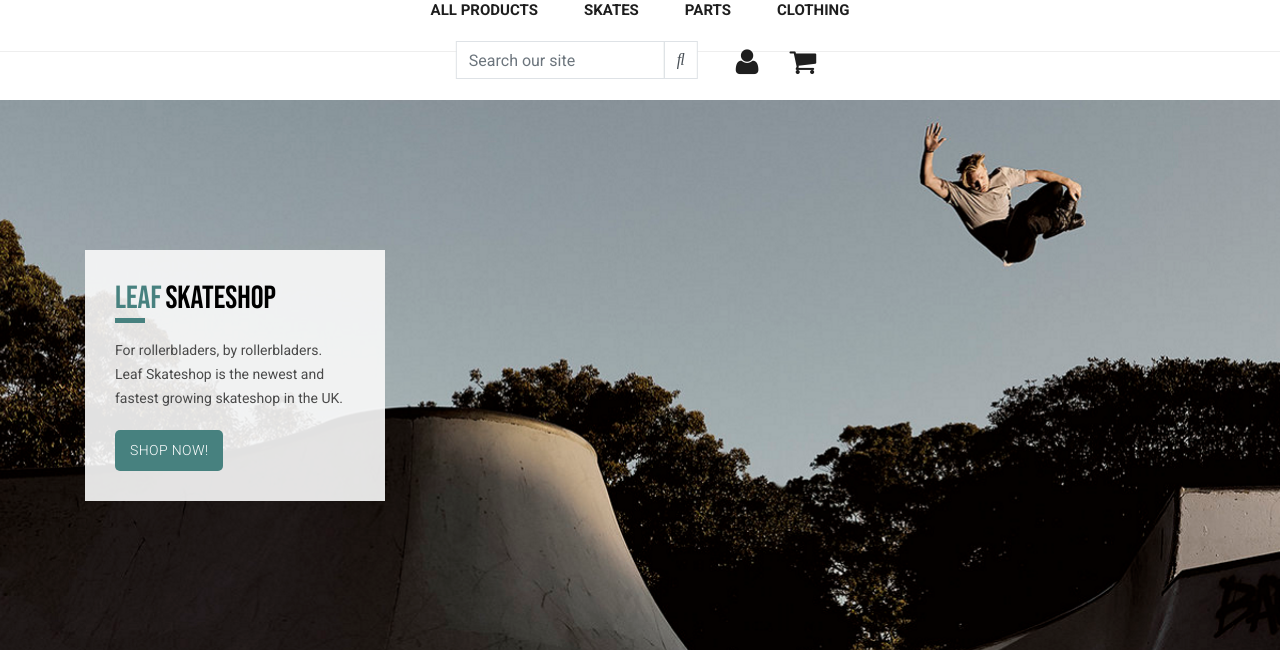
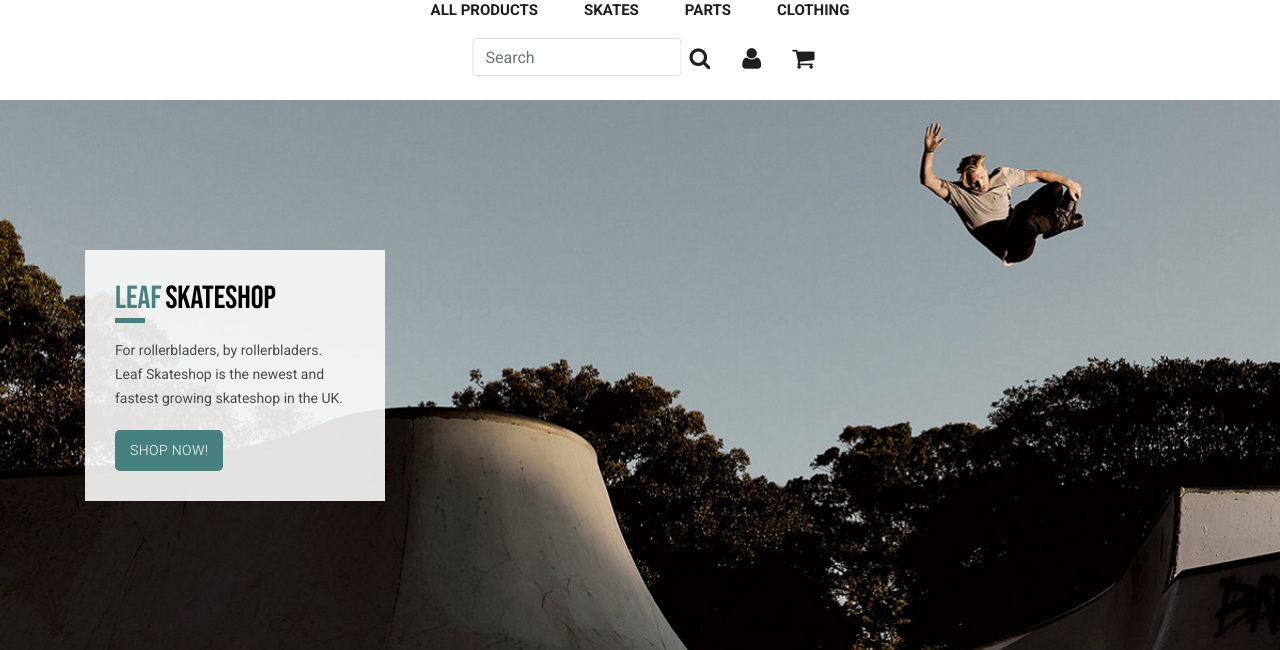
Before and after one commit to CMecrow/CM-Project-5, a Django app: page / in a window 1280 px wide. Shown: the part 114-764 px from the top of the page. Run offline with Django 3.2, Linux system fonts and the light colour scheme; some libraries are stand-ins or nearby versions.

Commit message:
Rearange lower nav with search, user and cart icons

```diff
--- a/static/css/style.css
+++ b/static/css/style.css
@@ -27,11 +27,19 @@
     text-decoration: none;
 }
 
+#search-container {
+    bottom: 3px;
+}
+
+#search-bar, #user-item, #cart-item {
+    margin-right: 0;
+}
+
 #user-icon, #cart-icon {
     display: inline;
-    font-size: 1.8rem;
+    font-size: 1.5rem;
 }
 
-#user-item {
-    margin-right: 0;
+.fa-search {
+    font-size: 1.4rem
 }
--- a/static/css/tooplate-main.css
+++ b/static/css/tooplate-main.css
@@ -104,8 +104,6 @@
 }
 .navbar:after {
 	width: 100%;
-	height: 1px;
-	background-color: #eee;
 	content: '';
 	position: absolute;
 	left: 0;
--- a/templates/base.html
+++ b/templates/base.html
@@ -89,12 +89,12 @@
                 <ul class="navbar-nav">
                     <li class="nav-item" id="search-bar">
                         <form method="GET" action="">
-                            <div class="input-group w-100">
-                                <input class="form-control border border-black rounded-0" type="text" name="q" placeholder="Search our site">
-                                <div class="input-group-append">
-                                    <button class="form-control btn btn-black border border-black rounded-0" type="submit">
+                            <div class="input-group w-100" id="search-container">
+                                <input class="form-control border border-black rounded" id="search-bar" type="text" name="q" placeholder="Search">
+                                <div class="input-group-append" id="search-icon">
+                                    <button class="form-control btn btn-black rounded nav-link" type="submit">
                                         <span class="icon">
-                                            <i class="fas fa-search"></i>
+                                            <i class="fa fa-search"></i>
                                         </span>
                                     </button>
                                 </div>
@@ -104,7 +104,7 @@
                     <li class="nav-item" id="user-item">
                         <a class="nav-link" id="user-icon" href=""><i class="fa fa-user"></i></a>
                     </li>
-                    <li class="nav-item">
+                    <li class="nav-item" id="cart-item">
                         <a class="nav-link" id="cart-icon" href=""><i class="fa fa-shopping-cart"></i></a>
                     </li>
                 </ul>
```
